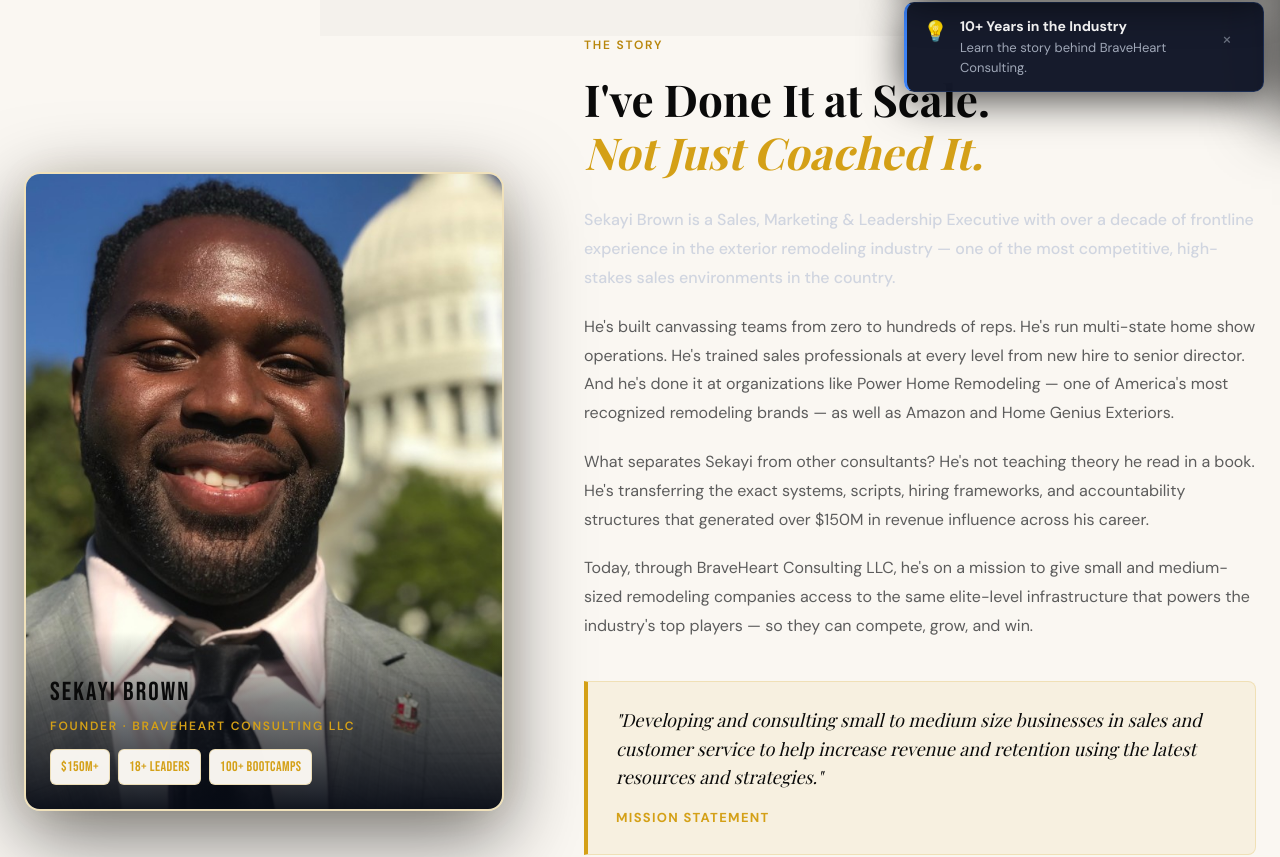
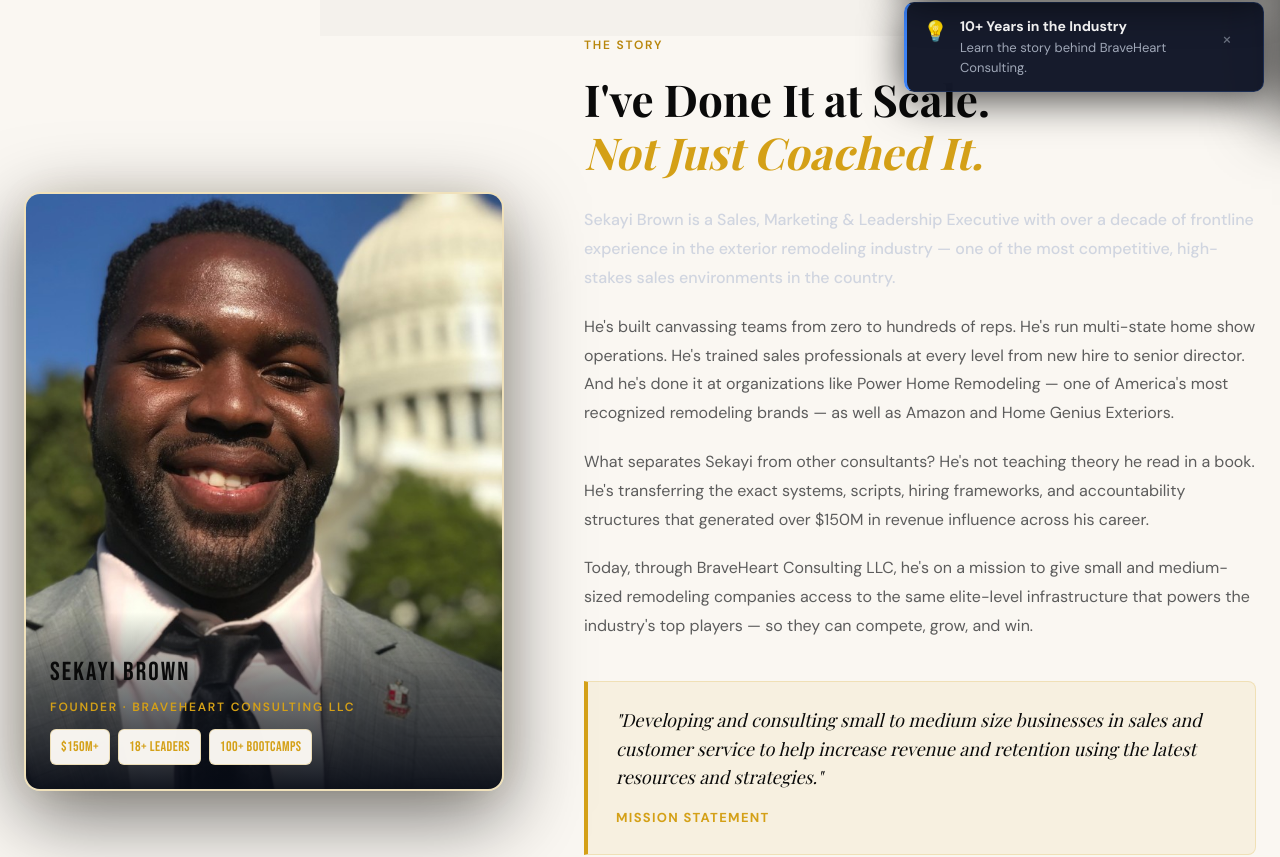
Before and after one commit to carter1911/Test, a React (Vite) app in the folder website/: page /about in a window 1280 px wide. Shown: the part 684-1541 px from the top of the page. Built offline with nearby package versions, Linux system fonts and the light colour scheme; a web font is replaced by a local one.

Commit message:
Fix headshot crop: adjust aspect ratio and object-position
Square headshot was cropping to forehead only in the tall 3/4 container.
Changed to 4/5 ratio and objectPosition center 15% to show full face.

https://claude.ai/code/session_01AKnUSfrs2UmXb4utnVvjF3

```diff
--- a/website/src/pages/About.jsx
+++ b/website/src/pages/About.jsx
@@ -92,7 +92,8 @@ export default function About() {
                     width: '100%',
                     display: 'block',
                     objectFit: 'cover',
-                    aspectRatio: '3/4',
+                    objectPosition: 'center 15%',
+                    aspectRatio: '4/5',
                   }}
                   onError={e => {
                     // Fallback if image not yet placed
```
